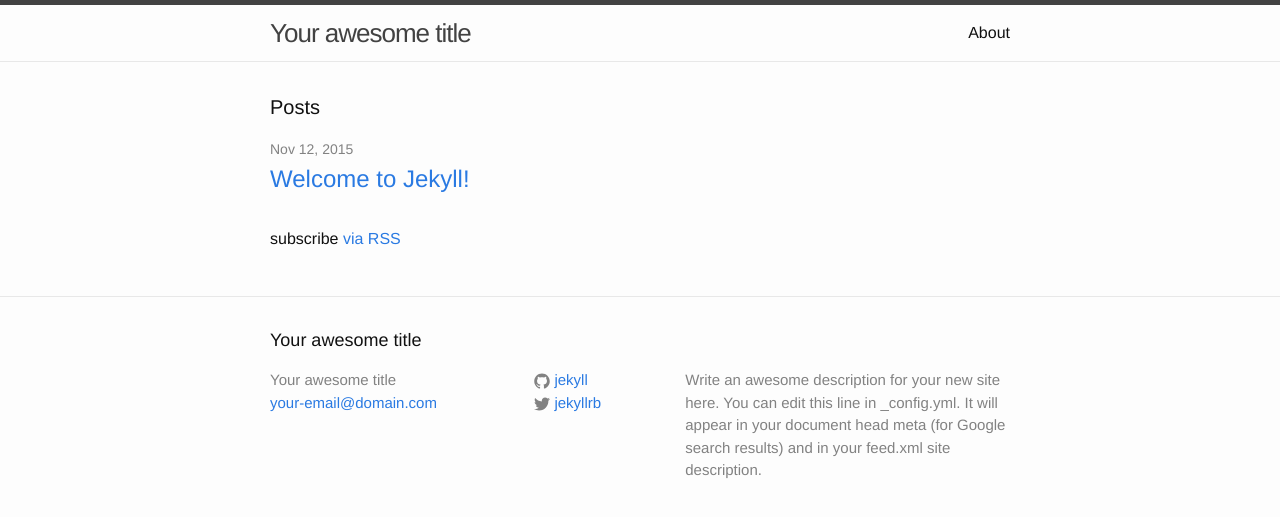
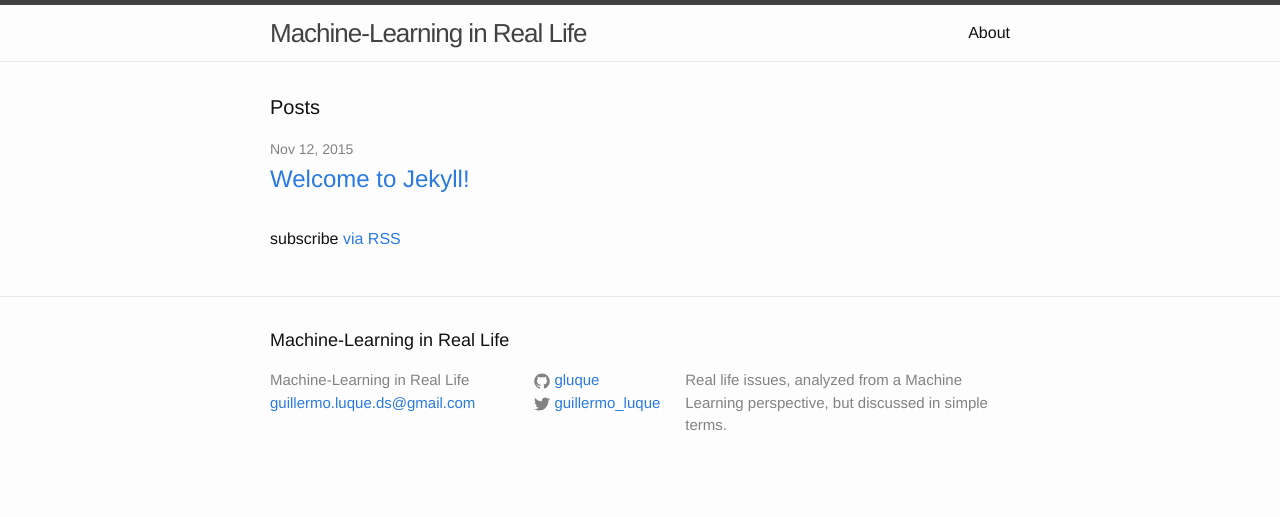
Before and after one commit to gluque/gluque.github.io, a Jekyll site: the page built from index.html, in a window 1280 px wide. Shown: the top 517 px of the page. Built offline with Jekyll 4.4.1, drawn with Linux system fonts in a browser that asks for light colours.

Commit message:
Updating index

```diff
--- a/_config.yml
+++ b/_config.yml
@@ -6,16 +6,15 @@
 # 'jekyll serve'. If you change this file, please restart the server process.
 
 # Site settings
-title: Your awesome title
-email: your-email@domain.com
+title: Machine-Learning in Real Life
+email: guillermo.luque.ds@gmail.com
 description: > # this means to ignore newlines until "baseurl:"
-  Write an awesome description for your new site here. You can edit this
-  line in _config.yml. It will appear in your document head meta (for
-  Google search results) and in your feed.xml site description.
+  Real life issues, analyzed from a Machine Learning perspective, but
+  discussed in simple terms.
 baseurl: "" # the subpath of your site, e.g. /blog
-url: "http://yourdomain.com" # the base hostname & protocol for your site
-twitter_username: jekyllrb
-github_username:  jekyll
+url: "http://gluque.github.io" # the base hostname & protocol for your site
+twitter_username: guillermo_luque
+github_username:  gluque
 
 # Build settings
 markdown: kramdown
```
Also changed, not shown: slides/d3.org (added, +21 -0 lines).
